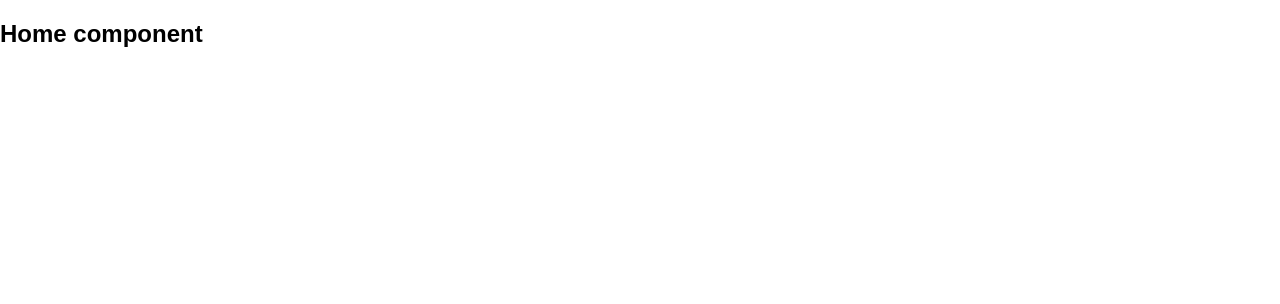
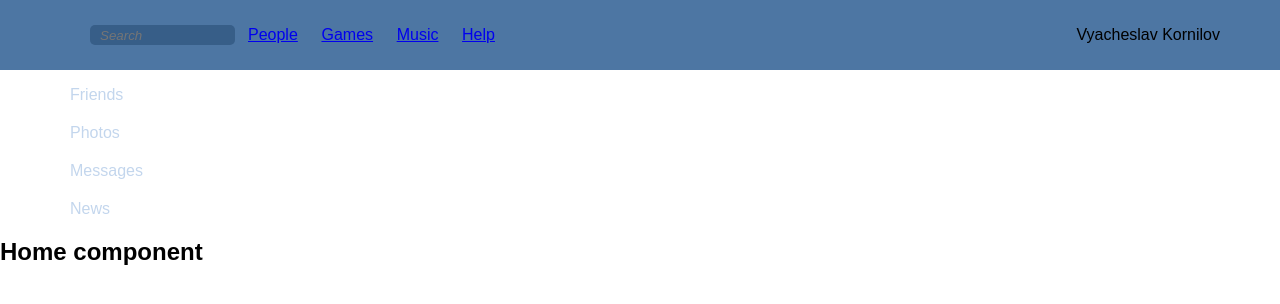
Before and after one commit to StanevichIvan/react-vk, a React (Create React App) app: page /#/messages in a window 1280 px wide. Shown: the top 304 px of the page. Built offline with nearby package versions, Linux system fonts and the light colour scheme.

Commit message:
addded routes

```diff
--- /dev/null
+++ b/src/components/messages/messages.js
@@ -0,0 +1,14 @@
+import * as React from "react";
+
+export default class Messages extends React.Component {
+
+    constructor() {
+        super();
+    }
+
+    render() {
+        return (
+            <h1>Home component</h1>
+        );
+    }
+}
--- a/src/components/navbar/navbar.js
+++ b/src/components/navbar/navbar.js
@@ -1,25 +1,16 @@
 import React from 'react';
 import './navbar.css';
+import {Link} from 'react-router-dom';
 
 export default class Navbar extends React.Component {
     render() {
         return (<menu className="content__menu">
             <ul className="menu" id="nav-bar">
-                <li className="menu__item menu__item_friends"><a href="#" className="menu__link">Friends</a></li>
-                <li className="menu__item menu__item_photos"><a href="#" className="menu__link">Photos</a></li>
-                <li className="menu__item menu__item_videos"><a href="#" className="menu__link">Videos</a></li>
-                <li className="menu__item menu__item_music"><a href="#" className="menu__link">Music</a></li>
-                <li className="menu__item menu__item_messages" id="message-nav-button"><a href="#"
-                                                                                          className="menu__link">Messages
-                </a></li>
-                <li className="menu__item menu__item_groups"><a href="#" className="menu__link">Groups</a></li>
-                <li className="menu__item menu__item_news"><a href="#" className="menu__link">News</a></li>
-                <li className="menu__item menu__item_feedback"><a href="#" className="menu__link">Feedback</a></li>
-                <li className="menu__item menu__item_bookmarks"><a href="#" className="menu__link">Bookmarks</a></li>
-                <li className="menu__item menu__item_settings"><a href="#" className="menu__link">Settings</a></li>
-                <li className="menu__item menu__item_games"><a href="#" className="menu__link">Games</a></li>
-                <li className="menu__item menu__item_documents"><a href="#" className="menu__link">Documents</a></li>
-                <li className="menu__item menu__item_cloud"><a href="#" className="menu__link">Cloud</a></li>
+                <li className="menu__item menu__item_friends"><Link to='/friends' className="menu__link">Friends</Link></li>
+                <li className="menu__item menu__item_photos"><Link to="/photo" className="menu__link">Photos</Link></li>
+                <li className="menu__item menu__item_messages" id="message-nav-button">
+                    <Link to="/messages" className="menu__link">Messages</Link></li>
+                <li className="menu__item menu__item_news"><Link to='/news' href="#" className="menu__link">News</Link></li>
             </ul>
         </menu>);
     }
--- a/src/router/router.js
+++ b/src/router/router.js
@@ -3,15 +3,18 @@ import {HashRouter as Router, Route} from 'react-router-dom';
 import Navbar from "../components/navbar/navbar";
 import Header from "../components/header/header";
 import Home from "../components/home/home";
+import Messages from "../components/messages/messages";
 
 export default class Routes extends React.Component {
     render() {
         return (
             <Router>
                 <div>
-                    <Route path="/" component={Home}/>
-                    <Route path="/header" component={Header}/>
-                    <Route path="/navbar" component={Navbar}/>
+                    <Header/>
+                    <Navbar/>
+                    <Route exact path="/" component={Home}/>
+                    <Route path="/messages" component={Messages}/>
+
                 </div>
             </Router>
         );
```
